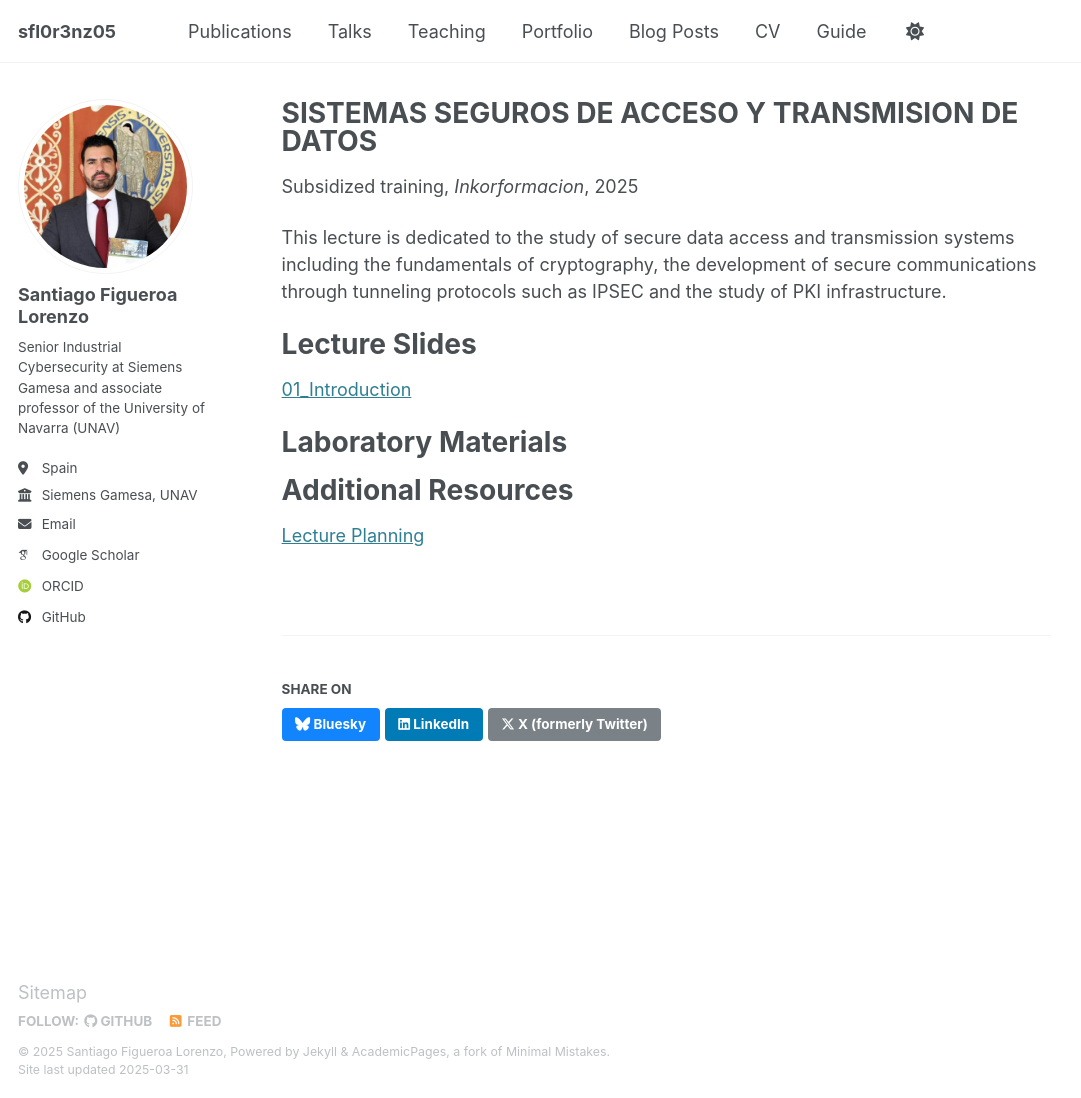
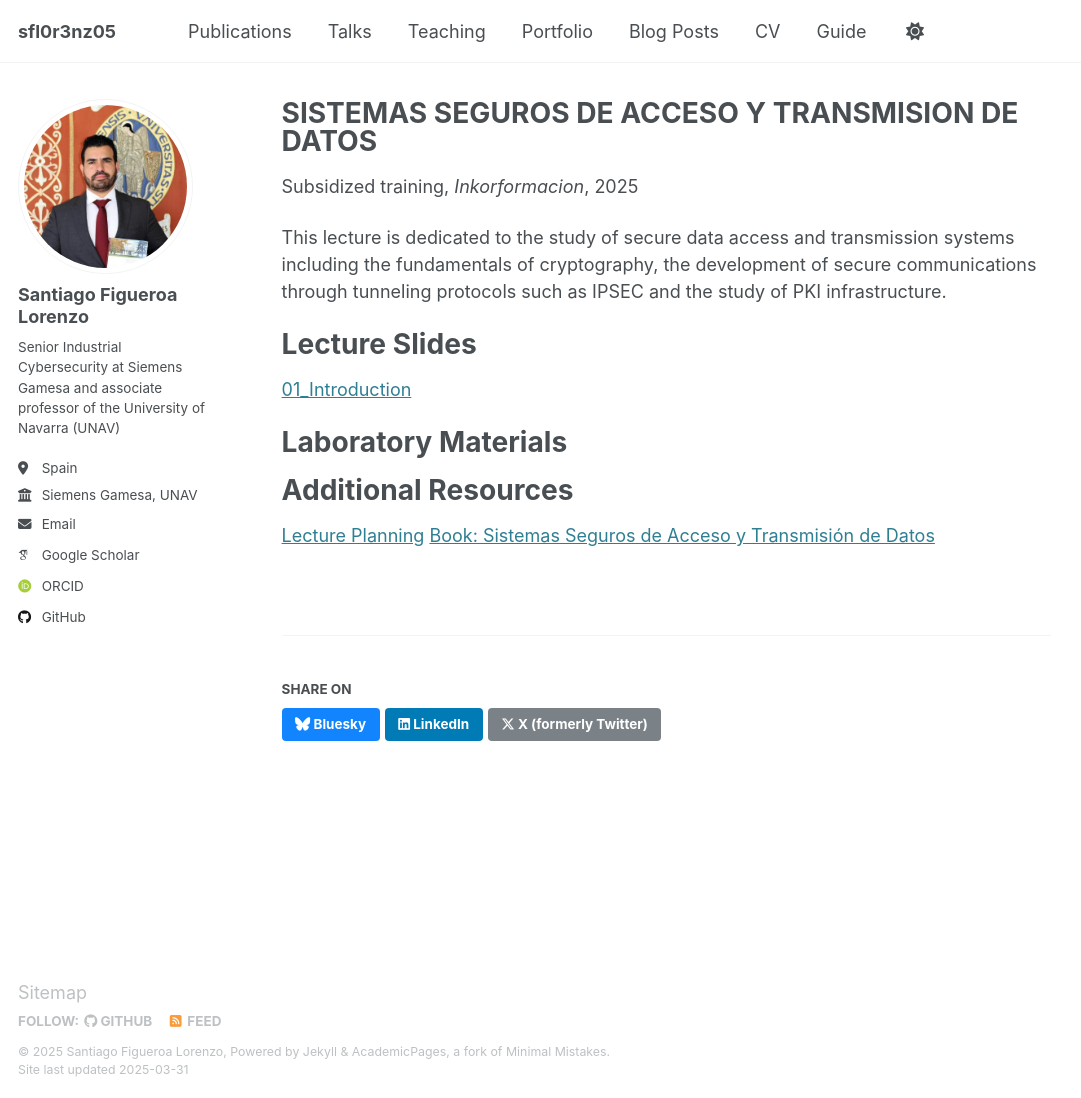
Before and after one commit to sfl0r3nz05/sfl0r3nz05.github.io, a Jekyll site: the page built from _teaching/2025-spring-teaching-1.md, in a window 1280 px wide and 1098 px high. Shown: the whole window, without its empty margins (0-1081 px from the left). Built offline with Jekyll 4.4.1, drawn with Linux system fonts in a browser that asks for light colours; some web fonts are replaced.

Commit message:
add bibliography

```diff
--- a/_teaching/2025-spring-teaching-1.md
+++ b/_teaching/2025-spring-teaching-1.md
@@ -21,3 +21,4 @@ Additional Resources
 ======
 
 [Lecture Planning](https://sfl0r3nz05.github.io/files/resources/planning.pdf)
+[Book: Sistemas Seguros de Acceso y Transmisión de Datos](https://sfl0r3nz05.github.io/files/resources/Sistemas_Seguros_de_Acceso_y_Trans._de_Datos_(MF0489_3).pdf)
```
Also changed, not shown: 1 other file.
